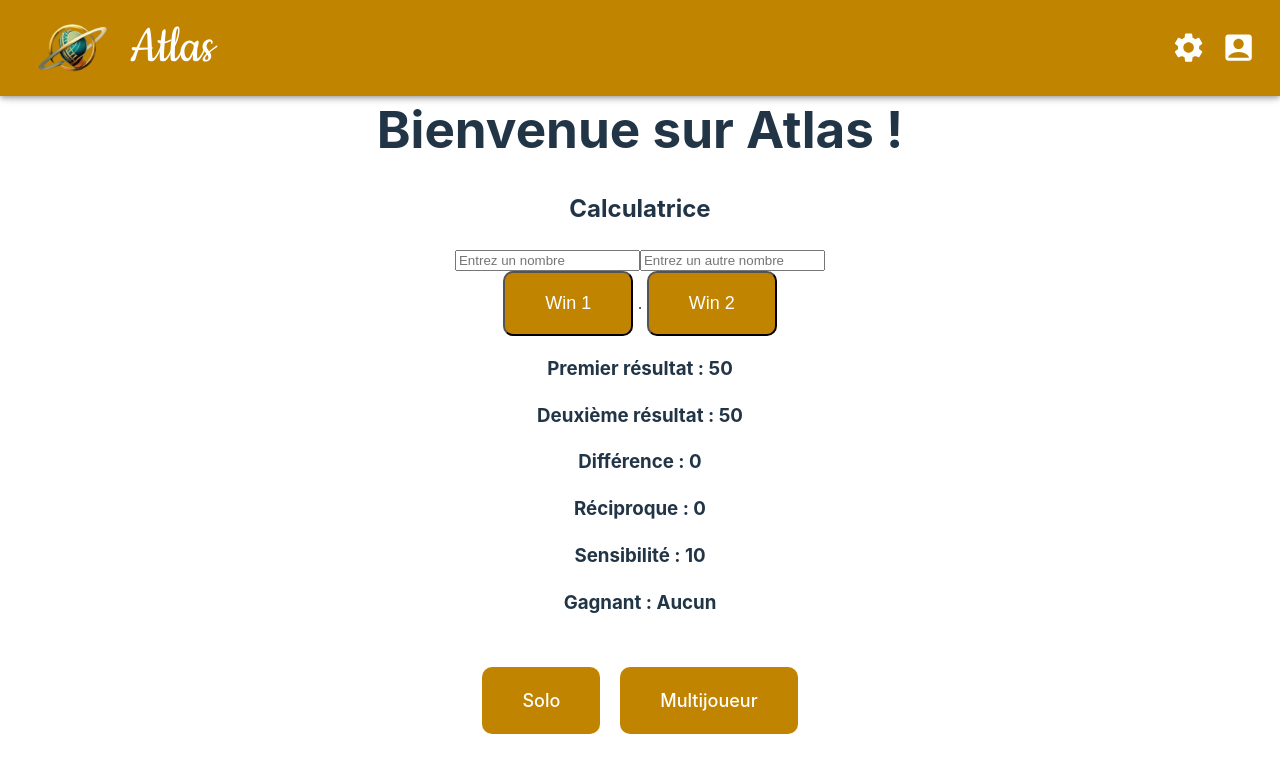
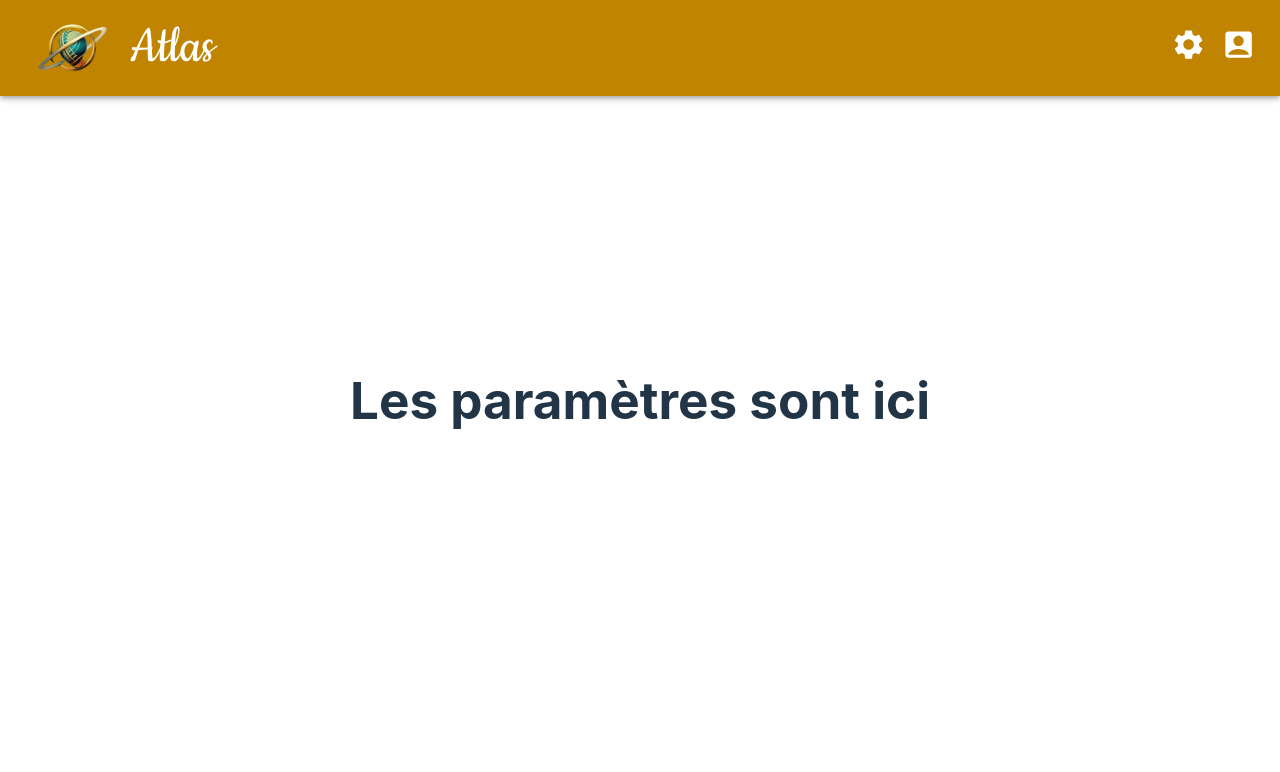
Before and after one commit to Simon-Audren/Atlas, a React (Vite) app in the folder frontend/src/atlas/: page /Parameter in a window 1280 px wide. Shown: the top 772 px of the page. Built offline with nearby package versions, Linux system fonts and the light colour scheme.

Commit message:
Ajout des liens, pages et essai de fetch la BDD

```diff
--- a/frontend/src/atlas/package.json
+++ b/frontend/src/atlas/package.json
@@ -18,6 +18,7 @@
     "@mui/styled-engine-sc": "^6.4.3",
     "react": "^19.0.0",
     "react-dom": "^19.0.0",
+    "react-router-dom": "^7.1.5",
     "styled-components": "^6.1.15"
   },
   "devDependencies": {
--- a/frontend/src/atlas/src/App.jsx
+++ b/frontend/src/atlas/src/App.jsx
@@ -1,25 +1,28 @@
-import { useState } from 'react'
-import './App.css'
-import '@fontsource/roboto/300.css';
-import '@fontsource/roboto/400.css';
-import '@fontsource/roboto/500.css';
-import '@fontsource/roboto/700.css';
-import Navbar from './navbar.jsx'
-import '../public/logo.png'
-import Calculator from './Calcul.jsx';
+import { useState } from "react";
+import "./App.css";
+import "@fontsource/roboto/300.css";
+import "@fontsource/roboto/400.css";
+import "@fontsource/roboto/500.css";
+import "@fontsource/roboto/700.css";
+import Navbar from "./navbar.jsx";
+import Home from "./pages/Home.jsx";
+import Parameter from "./pages/Parameter.jsx";
+import "../public/logo.png";
+import Calculator from "./Calcul.jsx";
+import { BrowserRouter as Router, Routes, Route } from "react-router-dom";
 
 function App() {
   return (
     <>
-      <Navbar />
-      <h1>Bienvenue sur Atlas !</h1>
-      <Calculator/>
-      <div className="container">
-        <a href="/solo" className="box">Solo</a>
-        <a href="/multijoueur" className="box">Multijoueur</a>
-      </div>
+      <Router>
+        <Routes>
+          <Route path="/" element={<Home />} />
+          <Route path="/Parameter" element={<Parameter />} />
+        </Routes>
+      </Router>
+
     </>
-  )
+  );
 }
 
-export default App
+export default App;
--- a/frontend/src/atlas/src/Calcul.jsx
+++ b/frontend/src/atlas/src/Calcul.jsx
@@ -7,7 +7,7 @@ function Calculator() {
   const [input2, setInput2] = useState("");
   const [difference, setDifference] = useState(0);
   const [reciproque, setReciproque] = useState(0);
-  const [sensibilite, setSensibilite] = useState(10);
+  const [sensibilite, setSensibilite] = useState(20);
   const [rightAnswer, setRightAnswer] = useState([0, 0]);
 
   // Fonction de transformation géométrique de l'ELO
@@ -45,7 +45,7 @@ function Calculator() {
         setRightAnswer(rightAnswer);
 
         const nbQuestions = 20;
-        let sensibiliteValue = -100 / (1 + Math.exp(-0.1 * nbQuestions))+110;
+        let sensibiliteValue = -60 / (1 + Math.exp(-0.055 * nbQuestions))+70;
         setSensibilite(sensibiliteValue);
 
         const newResult1 = Math.round(num1 + sensibiliteValue * (rightAnswer[0] - reciproqueValue));
--- a/frontend/src/atlas/src/navbar.css
+++ b/frontend/src/atlas/src/navbar.css
@@ -44,6 +44,11 @@
   .icons {
     display: flex;
     gap: 15px;
+
+  }
+  .icon-link {
+    color: inherit;
+    text-decoration:  none;
   }
   .icons svg {
     font-size: 2.2rem;
--- a/frontend/src/atlas/src/navbar.jsx
+++ b/frontend/src/atlas/src/navbar.jsx
@@ -1,4 +1,5 @@
 import * as React from "react";
+import { Link } from "react-router-dom";
 import AppBar from "@mui/material/AppBar";
 import Box from "@mui/material/Box";
 import Toolbar from "@mui/material/Toolbar";
@@ -9,17 +10,24 @@ import "./navbar.css";
 export default function Navbar() {
   return (
     <Box sx={{ flexGrow: 1 }}>
-      <AppBar position="fixed" className="navbar" sx={{
+      <AppBar
+        position="fixed"
+        className="navbar"
+        sx={{
           backgroundColor: "#c18400",
-      }}>
+        }}
+      >
         <Toolbar className="toolbar">
+          <Link to="/" className="icon-link">
             <div className="logo-container">
               <img className="logo" src="/logo.png" alt="Logo" />
               <span className="name">Atlas</span>
             </div>
-
+          </Link>
           <div className="icons">
+            <Link to="/parameter" className="icon-link">
               <SettingsIcon />
+            </Link>
             <AccountBoxIcon />
           </div>
         </Toolbar>
--- /dev/null
+++ b/frontend/src/atlas/src/pages/Home.jsx
@@ -0,0 +1,49 @@
+import { useState, useEffect } from "react";
+import Navbar from "../navbar.jsx";
+import Calculator from "../Calcul.jsx";
+//import supabase from "../../../../../backend/index.js";
+function Home(){
+/*const Home = () => {
+  const [fetchError, setFetchError] = useState(null);
+  const [questions, setQuestions] = useState(null);
+
+  useEffect(() => {
+    const fetchQuestions = async () => {
+      const { data, error } = await supabase;
+      formControlClasses("questions").select();
+
+      if (error) {
+        setFetchError("Could not fetch question");
+        setQuestions(null);
+        console.log(error);
+      }
+      if (data) {
+        setQuestions(data);
+        setFetchError(null);
+      }
+    };
+    fetchQuestions();
+  }, []);*/
+  return (
+    <>
+      <Navbar />
+      <h1>Bienvenue sur Atlas !</h1>
+      <Calculator />
+      <div className="container">
+        <a href="/solo" className="box">
+          Solo
+        </a>
+        <a href="/multijoueur" className="box">
+          Multijoueur
+        </a>
+        {/*<div>
+          {fetchError && <p>{fetchError}</p>}
+          {questions && <div className="questions">{questions.map(question => (<p>{question.question.text}</p>))}
+            </div>}
+        </div>*/}
+      </div>
+    </>
+  );
+};
+
+export default Home;
--- /dev/null
+++ b/frontend/src/atlas/src/pages/Parameter.jsx
@@ -0,0 +1,12 @@
+import Navbar from "../navbar.jsx";
+
+function Parameter(){
+    return(
+        <div>
+            <Navbar/>
+        <h1>Les paramètres sont ici</h1>
+        </div>
+    )
+}
+
+export default Parameter;
```
Also changed, not shown: 1 other file (tests, documents, lock files or other folders). Lines whose indentation alone changed are shown as unchanged.
